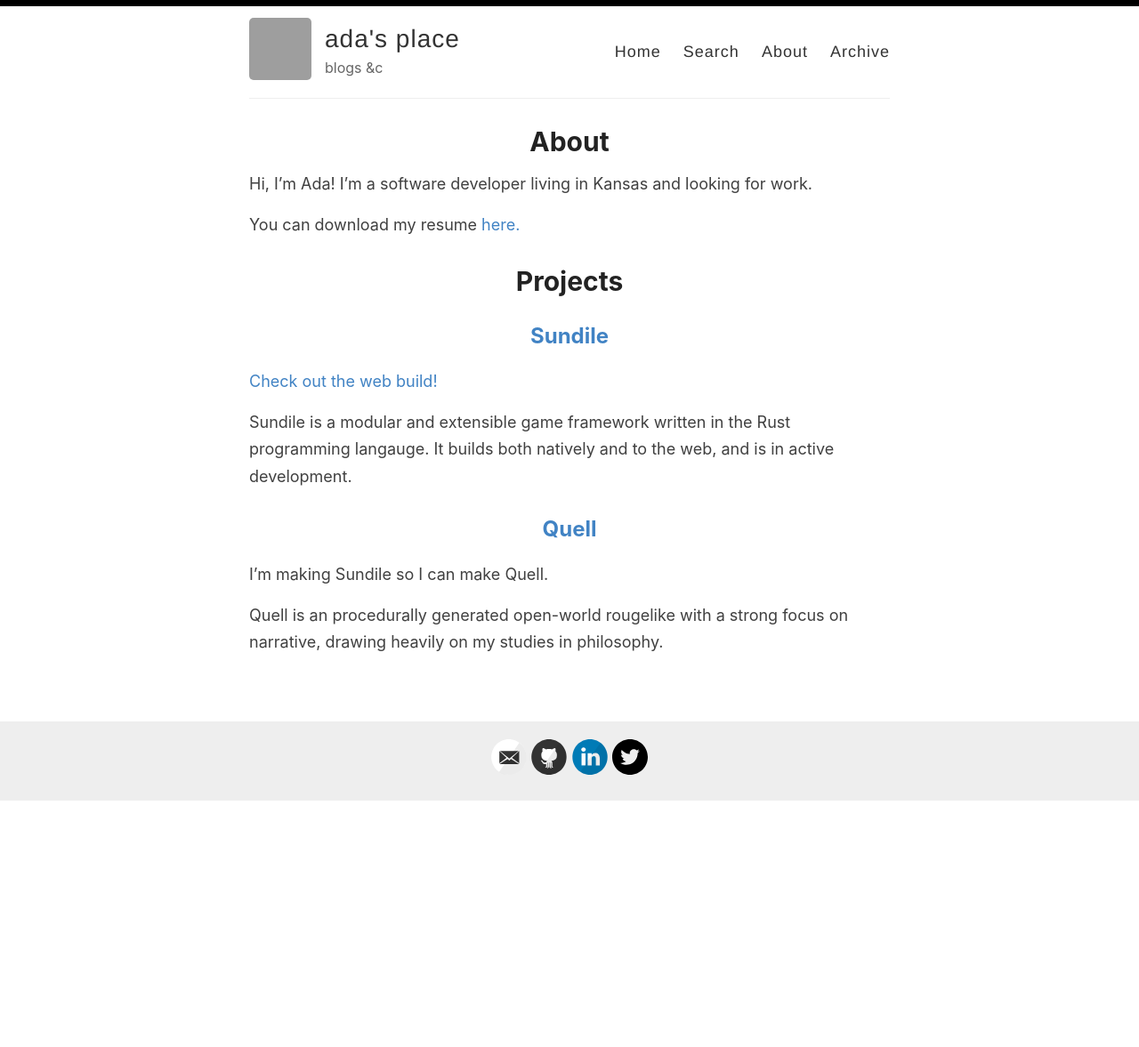
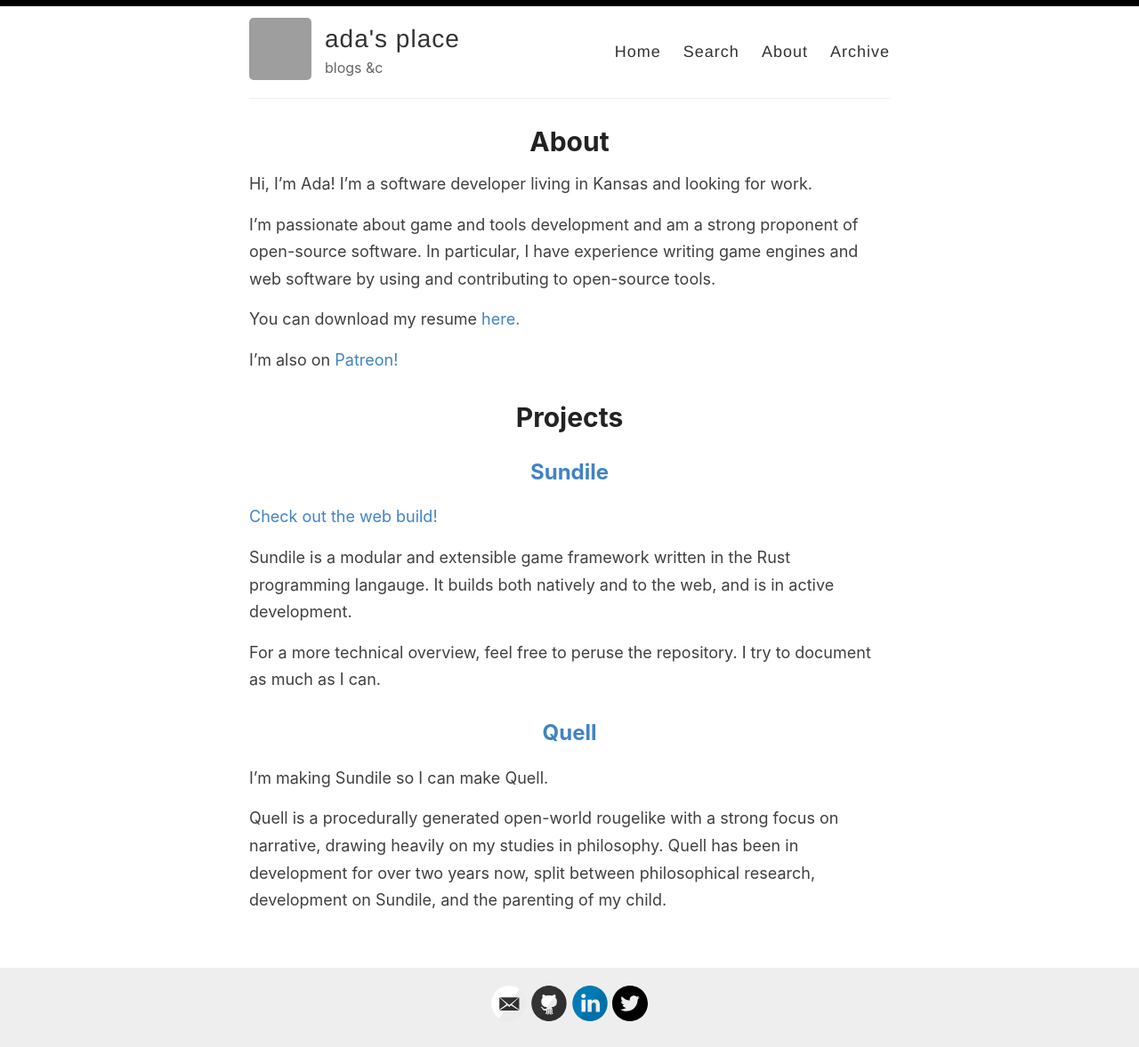
Before and after one commit to ada-x64/ada-x64.github.io, a Jekyll site: the page built from _pages/about.md, in a window 1280 px wide. Shown: the whole page at 89% size. Built offline with Jekyll 4.4.1, drawn with Linux system fonts in a browser that asks for light colours; before the commit the page ends 901 px from its top, so only the background shows below that; grey boxes are pictures that could not be loaded.

Commit message:
Update About page

```diff
--- a/_pages/about.md
+++ b/_pages/about.md
@@ -6,16 +6,24 @@ permalink: /about/
 
 Hi, I'm Ada! I'm a software developer living in Kansas and looking for work.
 
+I'm passionate about game and tools development and am a strong proponent of open-source software.
+In particular, I have experience writing game engines and web software by using and contributing to open-source tools.
+
 You can download my resume [here.]({{site.baseurl}}/assets/Ada-Mandala-Resume.pdf)
+
+I'm also on [Patreon!](https://www.patreon.com/ada_x64)
 
 # Projects
 
 ## [Sundile](https://github.com/ada-x64/sundile_rs)
-[Check out the web build!](https://ada-x64.itch.io/sundile_wasm_build)
+[Check out the web build!](https://ada-x64.itch.io/sundile-wasm-test)
 
 Sundile is a modular and extensible game framework written in the Rust programming langauge. It builds both natively and to the web, and is in active development.
+
+For a more technical overview, feel free to peruse the repository. I try to document as much as I can.
 
 ## [Quell](https://github.com/ada-x64/quell)
 I'm making Sundile so I can make Quell.
 
-Quell is an procedurally generated open-world rougelike with a strong focus on narrative, drawing heavily on my studies in philosophy.
+Quell is a procedurally generated open-world rougelike with a strong focus on narrative, drawing heavily on my studies in philosophy.
+Quell has been in development for over two years now, split between philosophical research, development on Sundile, and the parenting of my child.
```
